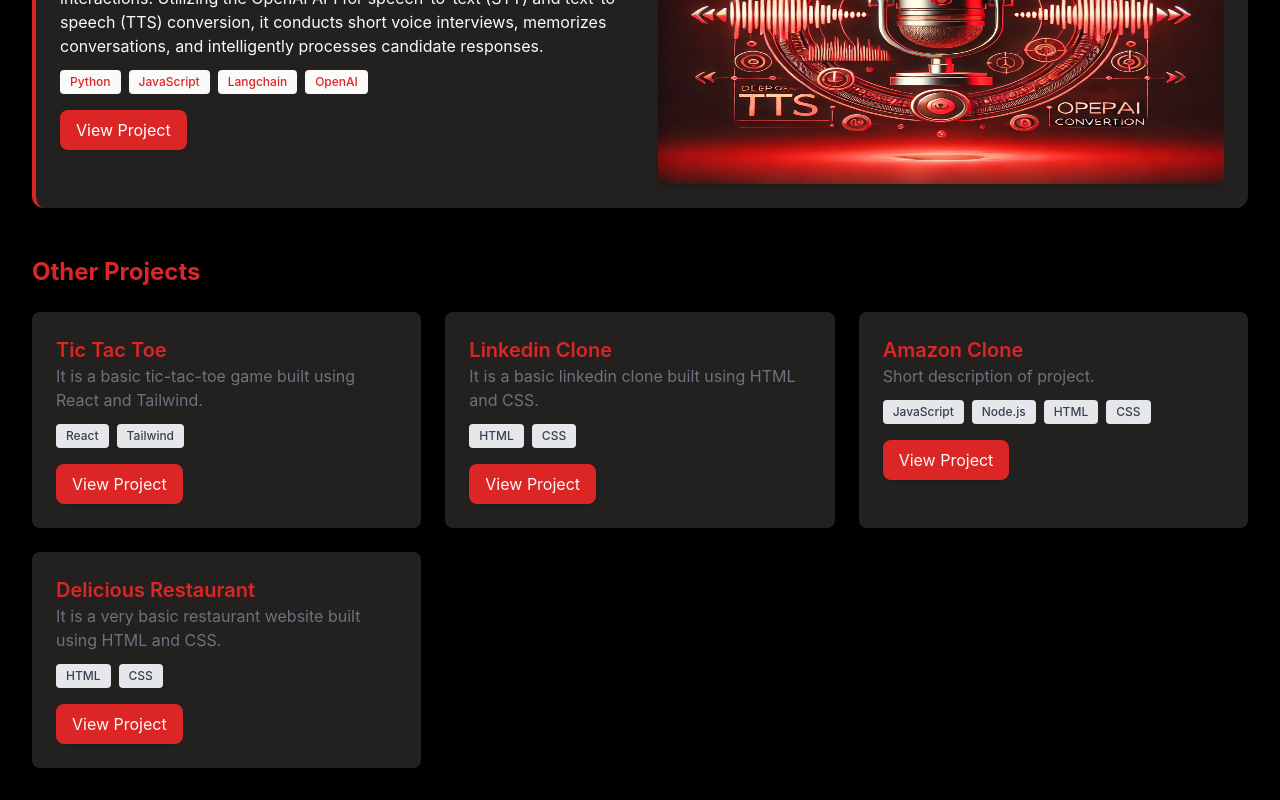
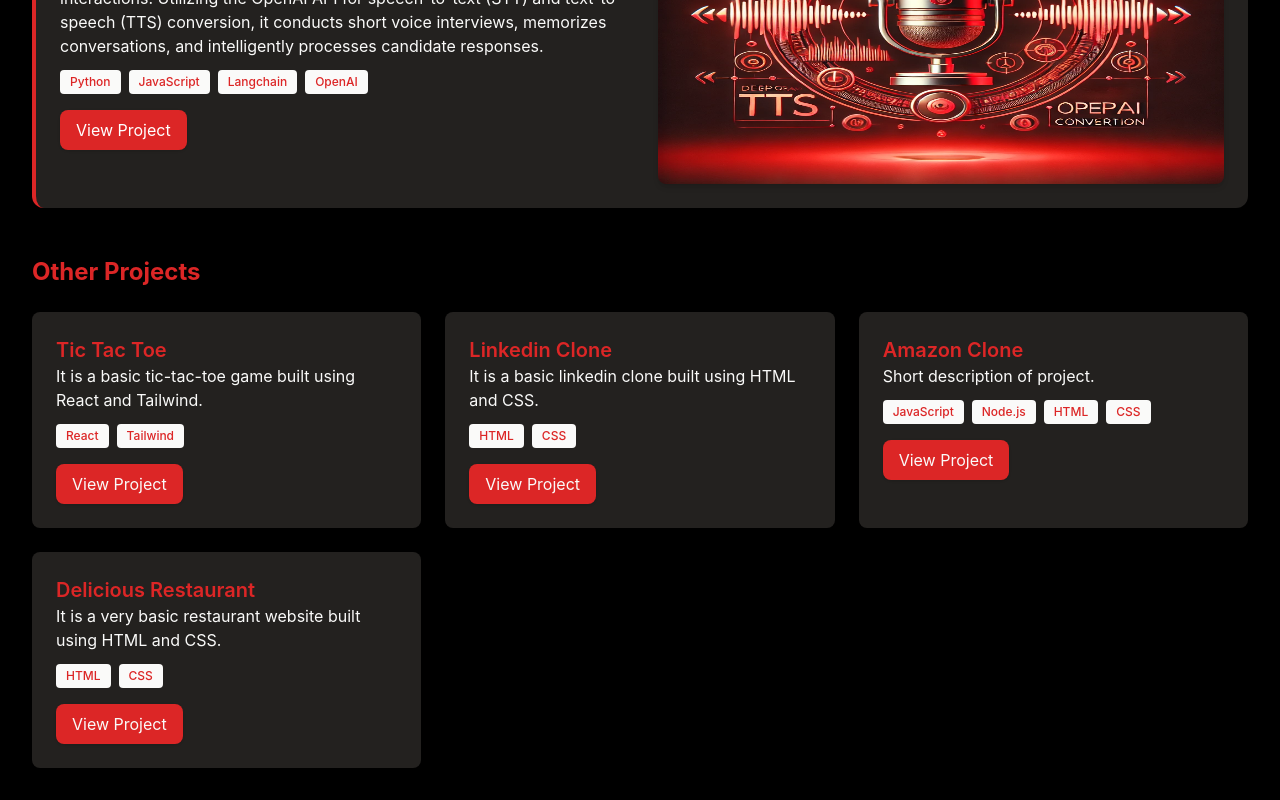
Before and after one commit to Hitanshu-codes/portfolio-react, a React (Create React App) app: page /projects in a window 1280 px wide. Shown: the part 668-1468 px from the top of the page. Built offline with nearby package versions, Linux system fonts and the light colour scheme.

Commit message:
little bug fixes

```diff
--- a/src/pages/projects.js
+++ b/src/pages/projects.js
@@ -66,10 +66,10 @@
                 {otherProjects.map((project, index) => (
                     <div key={index} className="bg-stone-600 bg-opacity-40 p-6 shadow-md rounded-lg">
                         <h3 className="text-red-600 text-xl font-semibold">{project.title}</h3>
-                        <p className="text-gray-500">{project.description}</p>
+                        <p className="text-stone-50">{project.description}</p>
                         <div className="mt-3 flex flex-wrap gap-2">
                             {project.techStack.map((tech, i) => (
-                                <span key={i} className="bg-gray-200 text-gray-700 text-xs font-medium px-2.5 py-1 rounded">
+                                <span key={i} className="bg-stone-50 text-red-600 text-xs font-medium px-2.5 py-1 rounded">
                                     {tech}
                                 </span>
                             ))}
```
